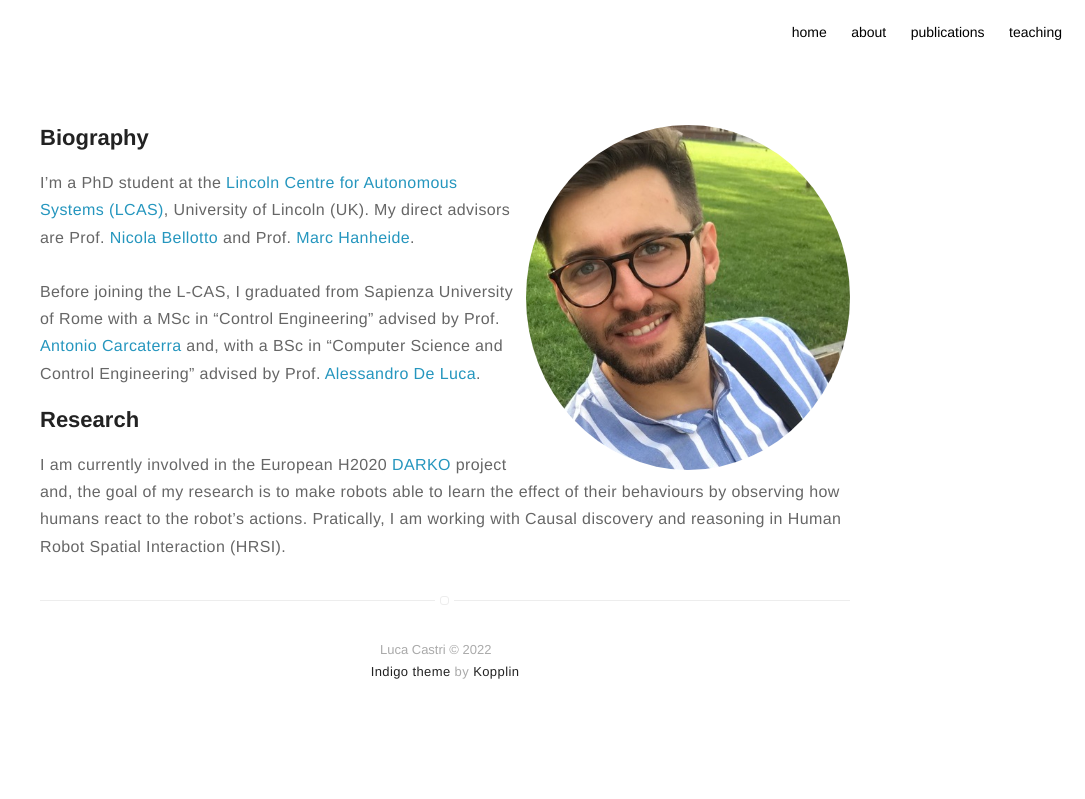
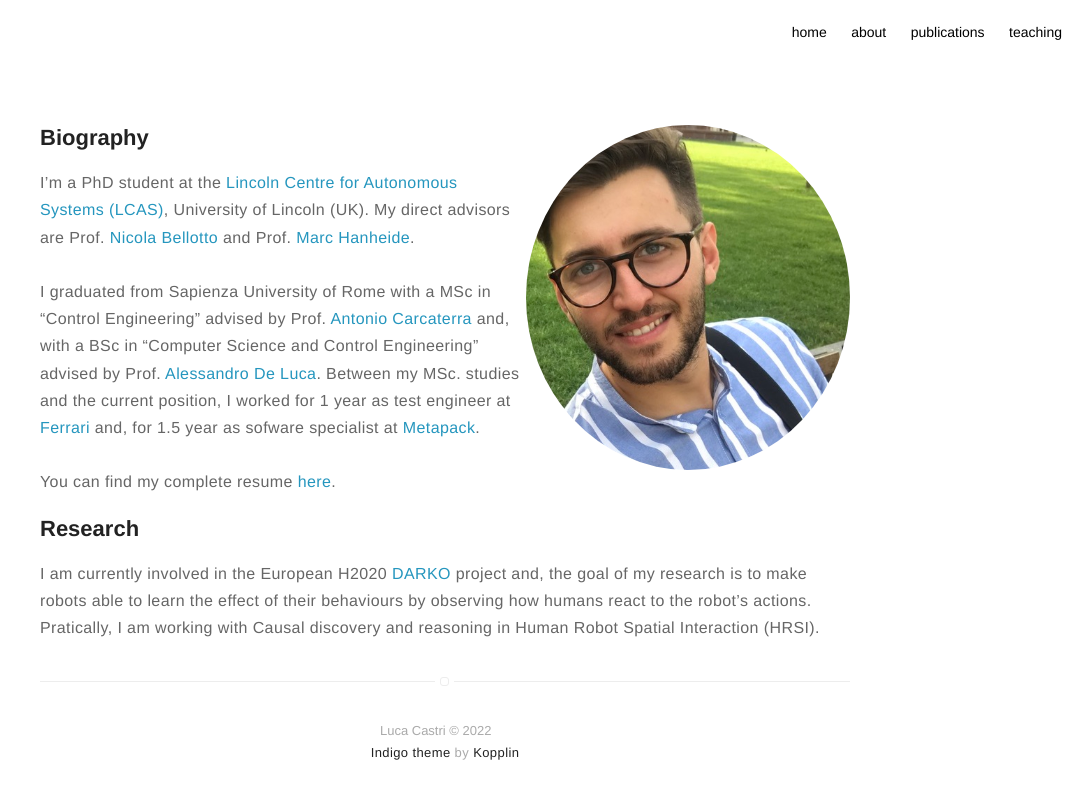
Before and after one commit to lcastri/lcastri.github.io, a Jekyll site: the page built from about.md, in a window 1280 px wide. Shown: the top 799 px of the page, without its empty margins (195-1280 px from the left). Built offline with Jekyll 4.4.1, drawn with Linux system fonts in a browser that asks for light colours; nearby versions of some CDN libraries.

Commit message:
work exp

```diff
--- a/about.md
+++ b/about.md
@@ -8,7 +8,9 @@ layout: page
 
 I’m a PhD student at the <a class="ext_link" href="https://lcas.lincoln.ac.uk/wp/">Lincoln Centre for Autonomous Systems (LCAS)</a>, University of Lincoln (UK). My direct advisors are Prof. <a class="ext_link" href="https://nbellotto.blogs.lincoln.ac.uk/">Nicola Bellotto</a> and Prof. <a class="ext_link" href="https://www.hanheide.net/">Marc Hanheide</a>.
 <br><br>
-Before joining the L-CAS, I graduated from Sapienza University of Rome with a MSc in “Control Engineering” advised by Prof. <a class="ext_link" href="https://phd.uniroma1.it/web/ANTONIO-CARCATERRA_nC1827_EN.aspx">Antonio Carcaterra</a> and, with a BSc in “Computer Science and Control Engineering” advised by Prof. <a class="ext_link" href="http://www.diag.uniroma1.it/deluca/">Alessandro De Luca</a>.
+I graduated from Sapienza University of Rome with a MSc in “Control Engineering” advised by Prof. <a class="ext_link" href="https://phd.uniroma1.it/web/ANTONIO-CARCATERRA_nC1827_EN.aspx">Antonio Carcaterra</a> and, with a BSc in “Computer Science and Control Engineering” advised by Prof. <a class="ext_link" href="http://www.diag.uniroma1.it/deluca/">Alessandro De Luca</a>. Between my MSc. studies and the current position, I worked for 1 year as test engineer at <a class="ext_link" href="https://www.ferrari.com/">Ferrari</a> and, for 1.5 year as sofware specialist at <a class="ext_link" href="https://www.metapack.it/">Metapack</a>.
+<br><br>
+You can find my complete resume <a class="ext_link" href="">here</a>.
 </p>
 
 <h2>Research</h2>
```
